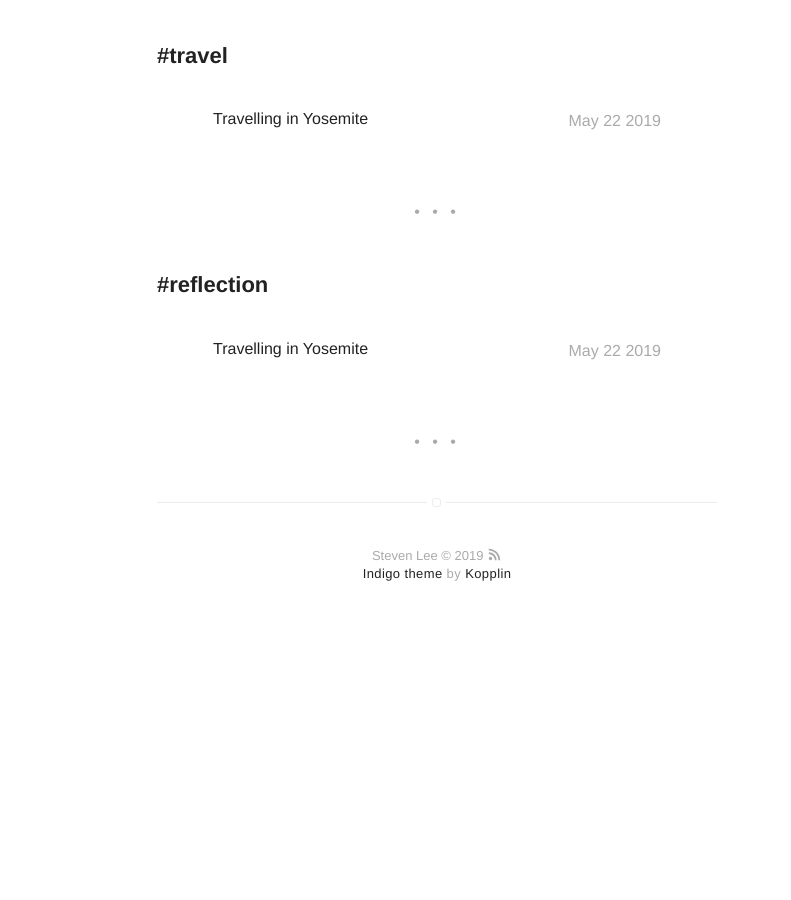
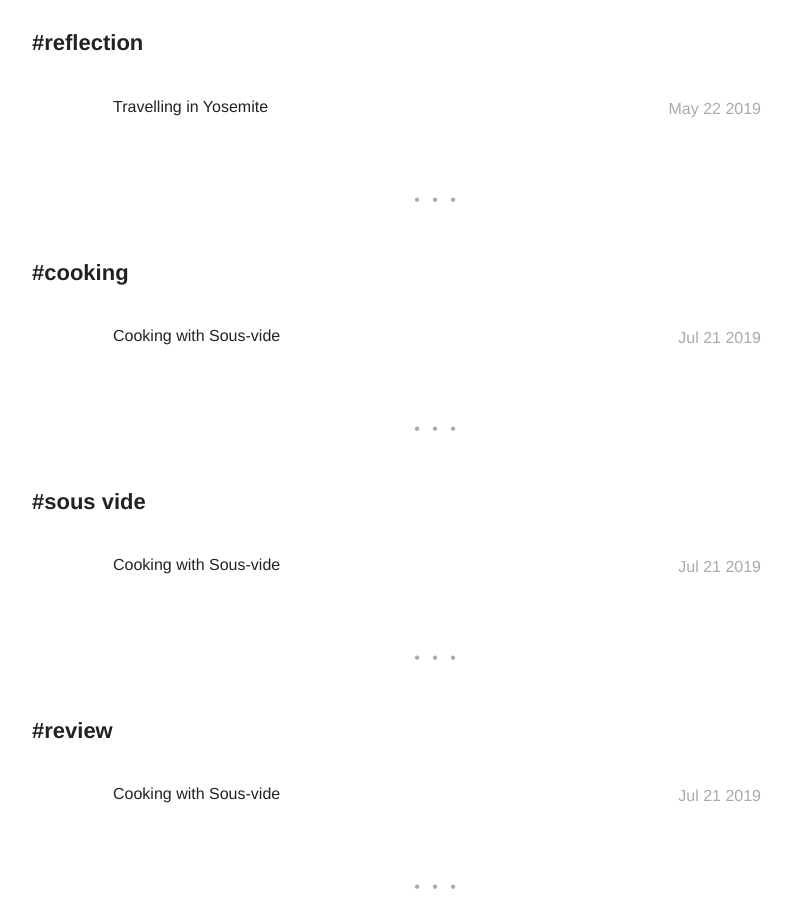
Before and after one commit to stevenlee090/stevenlee090.github.io, a Jekyll site: the page built from tags.html, in a window 1280 px wide and 900 px high, scrolled down 15566 px. Shown: the whole window, without its empty margins (203-994 px from the left). Built offline with Jekyll 4.4.1, drawn with Linux system fonts in a browser that asks for light colours; before the commit the page ends 16211 px from its top, so only the background shows below that; some of the changed lines change nothing that is shown; some of the changed text lies outside the part shown.

Commit message:
added sous-vide blog post, changed site width

```diff
--- a/_config.yml
+++ b/_config.yml
@@ -63,7 +63,7 @@ authors:
 # do you want a larger site? change the option below
 # options: [normal, large] | default: normal
 # normal = 560px / large = 810px
-width: normal
+width: large
 
 # if you don't need pagination, comment the *paginate* configs below
 # paginate: 5
--- /dev/null
+++ b/_posts/2019-07-21-sous-vide.markdown
@@ -0,0 +1,79 @@
+---
+title: "Cooking with Sous-vide"
+layout: post
+date: 2019-07-21 21:00
+image: # /assets/images/iterm.png
+headerImage: false
+tag:
+- cooking
+- sous vide
+- review
+star: false
+category: blog
+author: stevenlee
+description: Thoughts about cooking with sous-vide.
+---
+
+This blog post will be a small write-up regarding my recent experience of cooking with sous-vide and my thoughts about the overall pros and cons of this approach.
+
+Sous-vide is a french term which literally means 'under vacuum'. It can also be defined as a method of preserving food by partial cooking followed by vacuum-sealing and chilling. Or as some of my friends like it put it, a French water-bath for food. On the technical side of things, one can think of it as a tool which measures and regulates water temperature precisely and accurately.
+
+Using this method, we can 'cook' the inside of any meat to the exact level as desired. For instance, if we have a very thick piece of beef, it would be very challenging to cook the inside to be perfect medium-rare while ensuring that the exterior is not over-cooked. With a sous-vide setup, we can put the meat into a vacuum-sealed/ziplock bag, and then rest it within the warm/hot water tub until the whole piece is thoroughly cooked to the desired level.
+
+## Preparation
+
+One of the main lessons I have learnt recently from sous-vide cooking is that a **long time is required to wait for the meat to be ready**. Therefore, I would like to recommend everyone, including my future-self, to take this time requirement into account while planning so that the meals can be served in a timely manner. There is not that many steps involved in the overall cooking process, but it is important to start preparation early. Once the sous-vide process is started, you can work on other tasks or chat away with friends until the timer is up.
+
+Depending on personal preference, decide on how much seasoning you want before sealing the meat. I would recommend having a quick read over different cooking sites to have a feel of what the potential outcomes may be. Personally, I season my beef with salt and pepper, salt with seafood, and pre-marination with poultry.
+
+#### Vacuum-seal vs Ziplock Bag
+
+In terms of sealing the meat, I have came across and tested two different options.
+
+1. Vacuum-seal: arguably more expensive but also provides a better seal.
+2. Ziplock bag: cheaper, easier to obtain, but slightly worse seal.
+
+While it is often preferable to use a vacuum-seal machine to seal the meat, it is not always available and the cost of the vacuum-seal bag can add up pretty quickly if you are cooking large batches on a frequent basis. So the alternative approach is the use ziplock bags combined with the [water displacement method](https://anovaculinary.com/sous-vide-water-displacement-method/) to achieve the best sealing performance possible.
+
+Through my recent experience, I can say that if both methods are executed properly, the end results should not differ much. Theoretically, the vacuum-seal approach should yield slightly better taste due to the additional compression provided by the vacuum.
+
+## Cooking Chicken Thigh
+
+![sous-vide-1](/assets/images/sous-vide/sous-vide-1.jpg)
+
+According to the in-app instruction from Anova (the manufacturer recommendation), with the following settings the chicken should then be ready to be seared or grilled before serving.
+
+> 74°C for 1h 30m for tender and juicy result
+
+However, the insides, specifically the parts connected to the bones came out slightly under-cooked when I took them out after exactly 1h 30m. Taking into account of the larger and thicker pieces, it makes sense that the chicken pieces would require longer cooking time.
+
+So from this point on-wards, I would definitely leave it cooking for longer to ensure that all parts of the chicken is thoroughly cooked. The good thing about sous-vide is that the meat would not over-cook even if you leave it in the water for longer, since the temperature is precisely kept at desired level. Effectively, it just keep the meat 'warm' on the outside, while propagating the heat inwards until the whole piece reaches equilibrium.
+
+After the chicken is taken out of the sous-vide bag, the exterior are dried with paper-towel. Once the oil in the frying pan is heated until it glistens and shimmers (the moment when you can see a thin layer of plume). The chicken is added in to sear the exterior skin. This process usually lasts about 2-3 min depending on how quickly the skin chars, then 1 min for the back side before being moved onto a plate.
+
+![chicken-1](/assets/images/sous-vide/chicken-1.jpg)
+
+![chicken-2](/assets/images/sous-vide/chicken-2.jpg)
+
+
+## Cooking Salmon
+
+![sous-vide-2](/assets/images/sous-vide/sous-vide-2.jpg)
+
+> 49°C for 45m for very moist, tender, and flaky salmon
+
+After learning the lesson from cooking chicken thigh, I kept the Salmon in the sous-vide longer. Instead of just 45 min, I left them in the water tub for about 1h ~ 1h 15m to ensure that the internal temperature has reached the equilibrium. The end result was satisfactory, and the taste was more or less as expected. The main difference in salmon preparation process is that the salmon goes into an ice bath after coming out of the sous-vide.
+
+Note that for further preservation, the meat can be placed into an ice bath and they can be stored for longer. So that they can be kept in the fridge and cooked 3-5 days later. Similar to the chicken thigh from before, the skin side of the salmon is seared before being plated and served.
+
+![salmon-1](/assets/images/sous-vide/salmon-1.jpg)
+
+![salmon-2](/assets/images/sous-vide/salmon-2.jpg)
+
+## Final Thoughts
+
+It is always a good idea to plan ahead for the long waiting time. If you start the preparation early, you would not have to risk delaying a meal by 2-3 hours.
+
+In addition, it is important to take into account the thickness of the meat and keep the meat in the water for longer if necessary. This ensures that the meat reaches the desired equilibrium temperature.
+
+While chicken thigh and salmon turned out pretty well, I would still say that the **sous-vide method truly shines when cooking thicker pieces of beef and chicken breast**. Regardless of the thickness level, given enough time, the sous-vide can always consistently produce the evenly cooked results.
```
Also changed, not shown: assets/images/sous-vide/chicken-1.jpg (added), assets/images/sous-vide/chicken-2.jpg (added), assets/images/sous-vide/salmon-1.jpg (added), assets/images/sous-vide/salmon-2.jpg (added), assets/images/sous-vide/sous-vide-1.jpg (added), assets/images/sous-vide/sous-vide-2.jpg (added), 3 other files.
